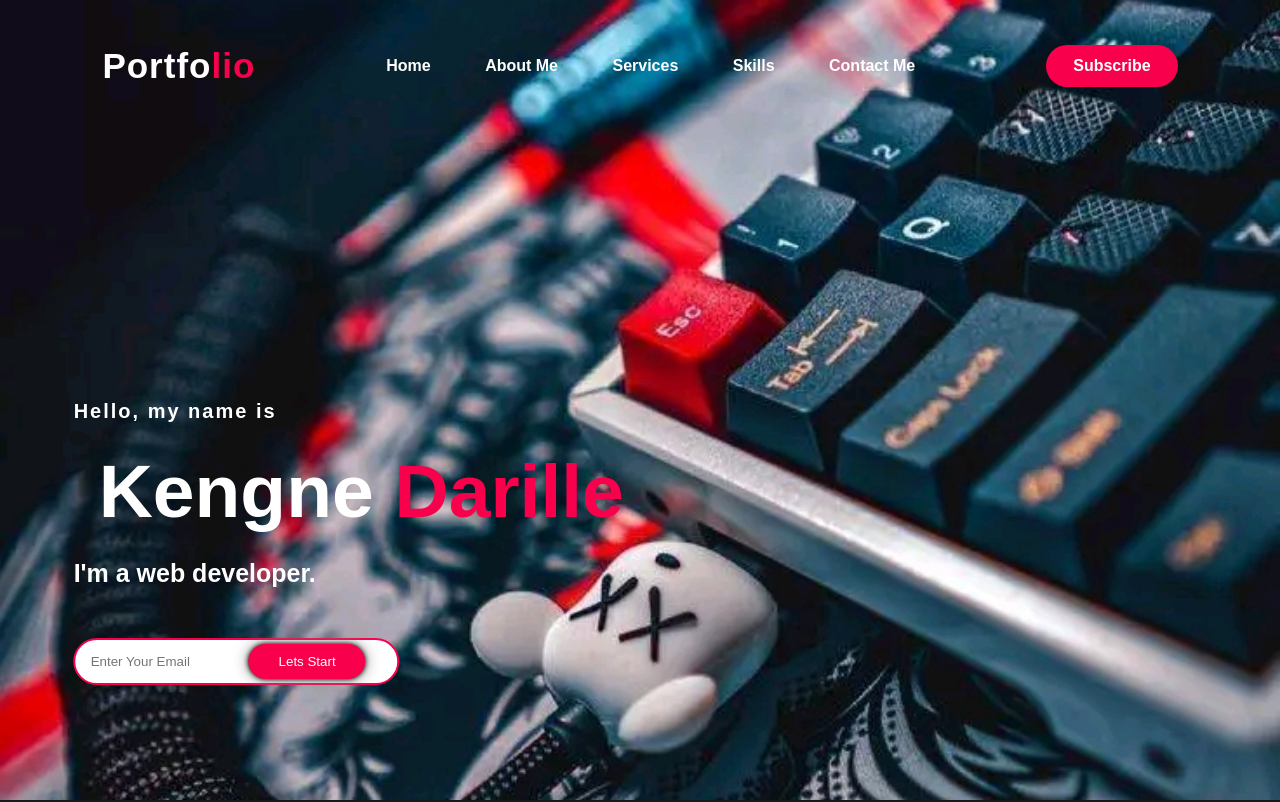
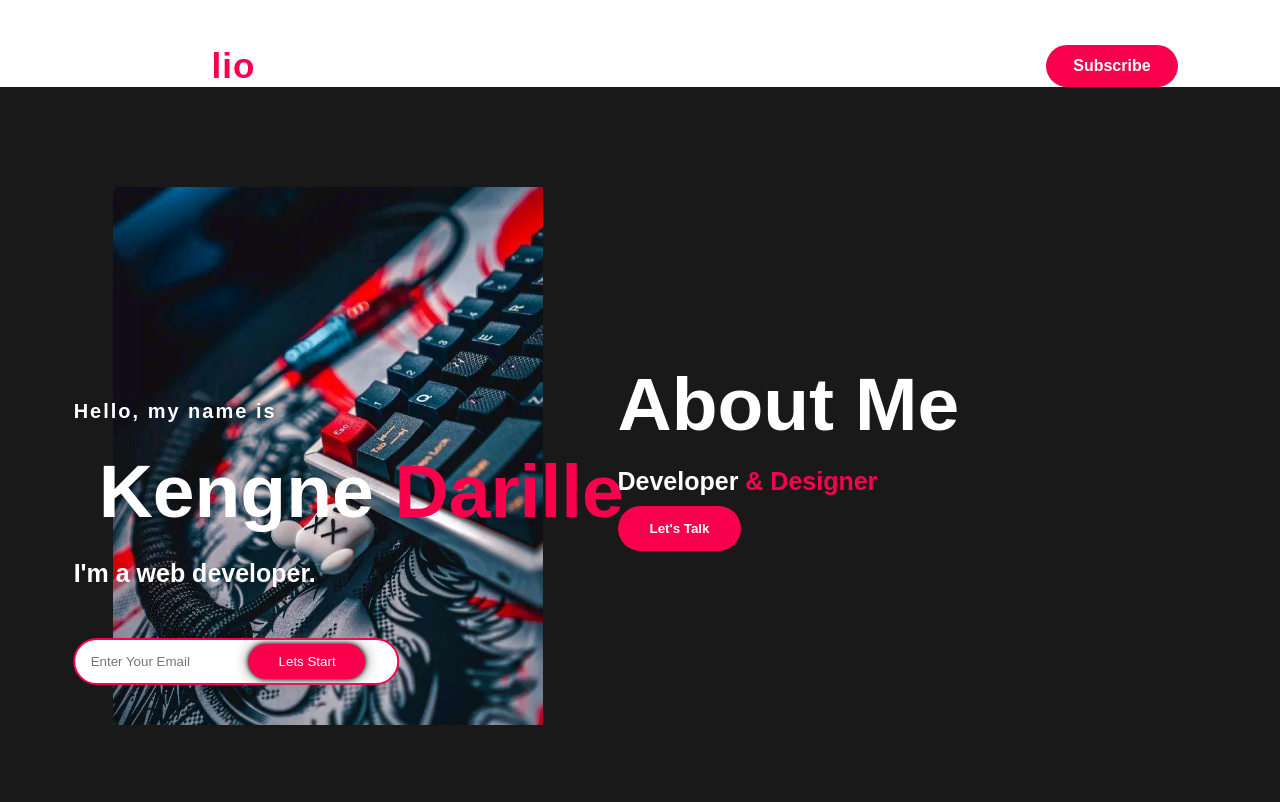
Before and after one commit to King237-7/Software_engineering_course, a plain HTML site: page index.html in a window 1280 px wide. Shown: the top 802 px of the page. Drawn offline with Linux system fonts and the light colour scheme; files whose address does not match are found by name; a web font is replaced by a local one.

Commit message:
something

```diff
--- a/index.html
+++ b/index.html
@@ -10,7 +10,7 @@
       </style>
 </head>
 <body>
-  <div class="hero">
+ <!---<div class="hero"> -->
     <nav>
         <h2 class="logo">Portfo<span>lio</span></h2>
         <ul>
```
